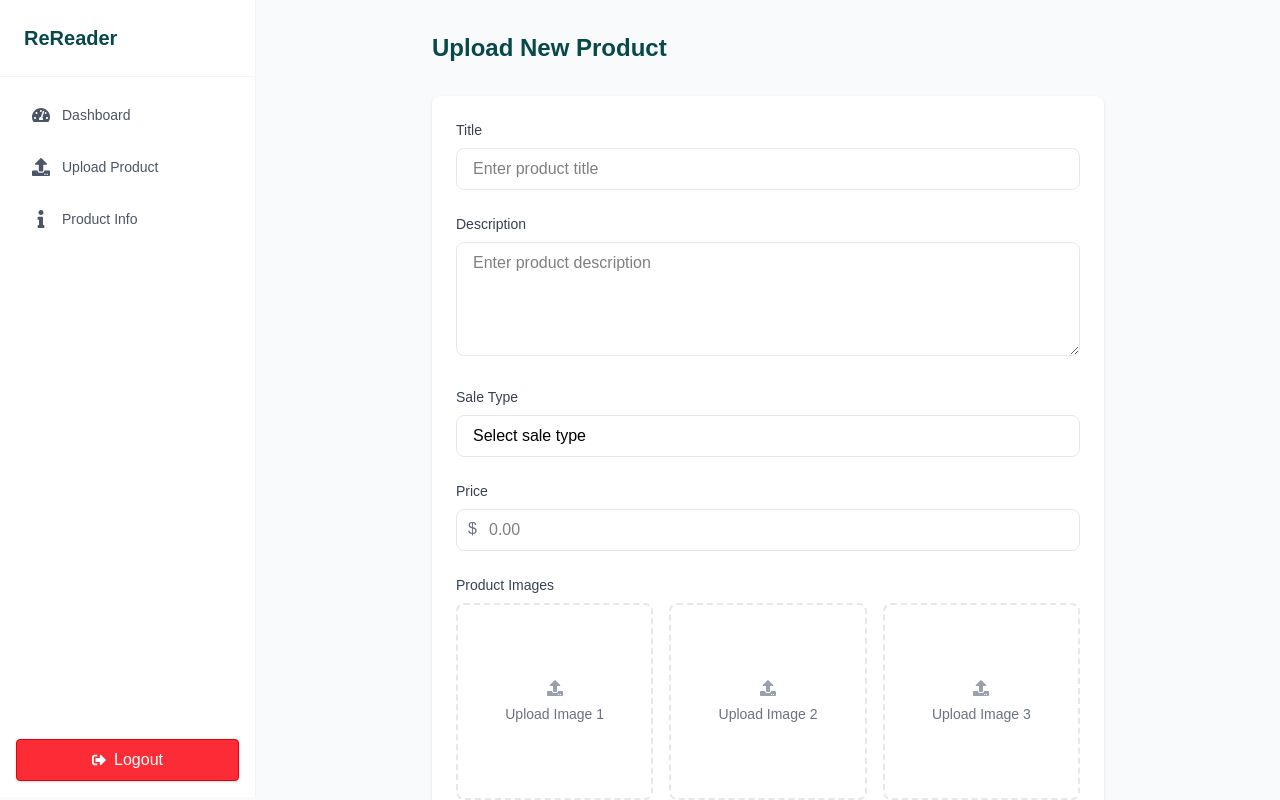
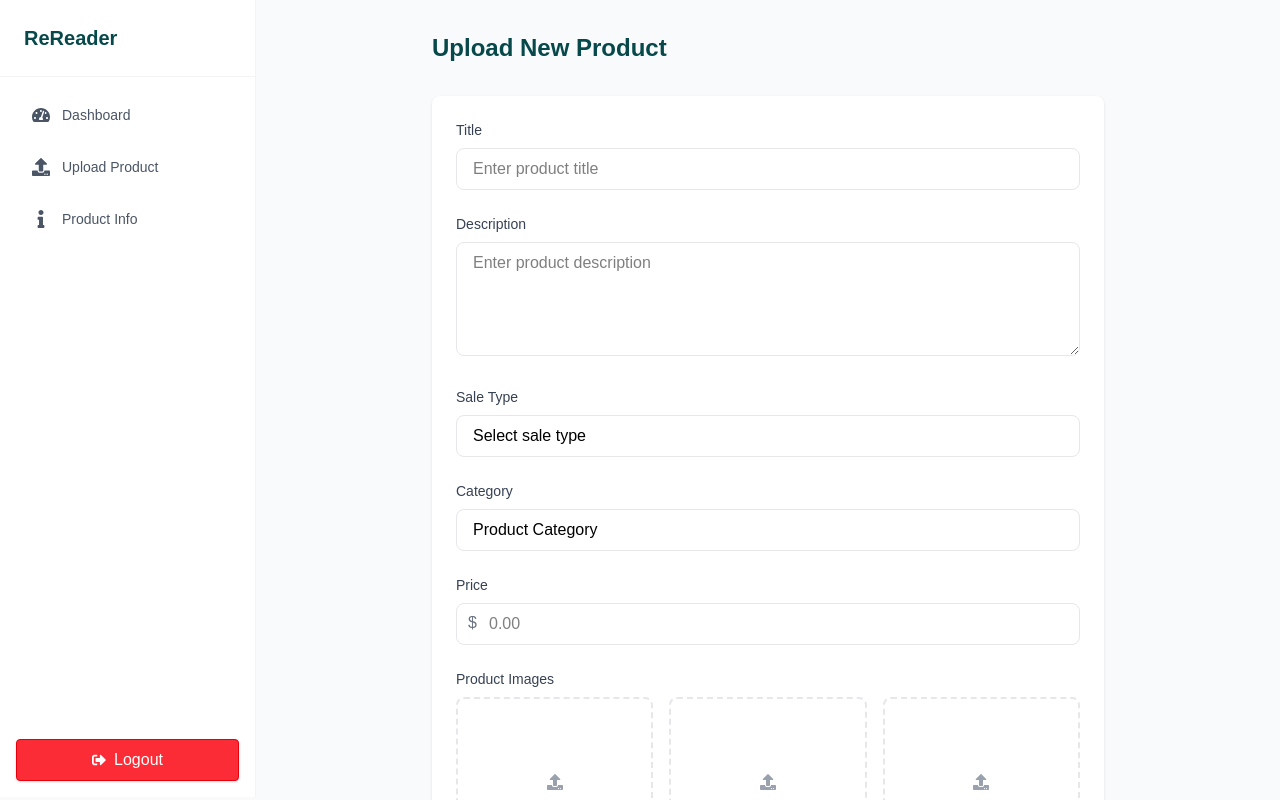
Before and after one commit to sharyarnaveed/rereader, a React (Vite) app: page /userdashboard/upload in a window 1280 px wide. Shown: the top 800 px of the page. Built offline with nearby package versions, Linux system fonts and the light colour scheme.

Commit message:
product upload

```diff
--- a/src/Dashboard/UploadProduct.jsx
+++ b/src/Dashboard/UploadProduct.jsx
@@ -2,6 +2,8 @@ import React from "react";
 import { FaUpload } from "react-icons/fa";
 import Aside from "../components/Aside";
 import { useForm } from "react-hook-form";
+import axios from "axios";
+import api from "../api";
 
 const UploadProduct = () => {
   const {
@@ -15,15 +17,41 @@ const UploadProduct = () => {
       producttitle: "",
       productdescription: "",
       saletype: "",
+      category:"",
       price: "",
     },
   });
+
+ const categories = [
+    { name: "Primary Class", description: "Classes 1 to 5/6", id: 1 },
+    { name: "Secondary Class", description: "Classes 6 to 10", id: 2 },
+    { name: "Higher Secondary Class", description: "Classes 11 to 12", id: 3 },
+    {
+      name: "Higher Education",
+      description: "Graduation and Post Graduation",
+      id: 4,
+    },
+    {
+      name: "Competitive Exams",
+      description: "UPSC, SSC, Banking, etc.",
+      id: 5,
+    },
+    {
+      name: "Professional Courses",
+      description: "Engineering, Medical, etc.",
+      id: 6,
+    },
+  ];
 
   const selectedoption = watch("saletype");
 
   const saveproduct = async (data) => {
     try {
       console.log(data);
+const responce= await api.post("/api/user/uploadporduct",data)
+console.log(responce);
+
+
     } catch (error) {
       console.log("error in saving product", error);
     }
@@ -123,6 +151,38 @@ const UploadProduct = () => {
                 </p>
               )}
             </div>
+  <div>
+              <label className="block text-sm font-medium text-gray-700 mb-2">
+                Category
+              </label>
+              <div className="flex gap-4">
+                <select
+                  className="w-full px-4 py-2 border border-gray-200 rounded-lg focus:ring-2 focus:ring-[#07484A] focus:border-transparent bg-white appearance-none cursor-pointer"
+                  {...register("category", {
+                    required: "Product Category",
+                  })}
+                >
+                  <option value="">Product Category</option>
+                  {
+                  categories.map((item)=>
+                  (
+
+                  <option key={item.id} value={item.name}>{item.name}</option>
+
+                  ))
+
+
+                  }
+
+                </select>
+              </div>
+              {errors.saletype && (
+                <p className="text-red-500 text-sm">
+                  {errors.saletype.message}
+                </p>
+              )}
+            </div>
+
 
             <div>
               <label className="block text-sm font-medium text-gray-700 mb-2">
```
